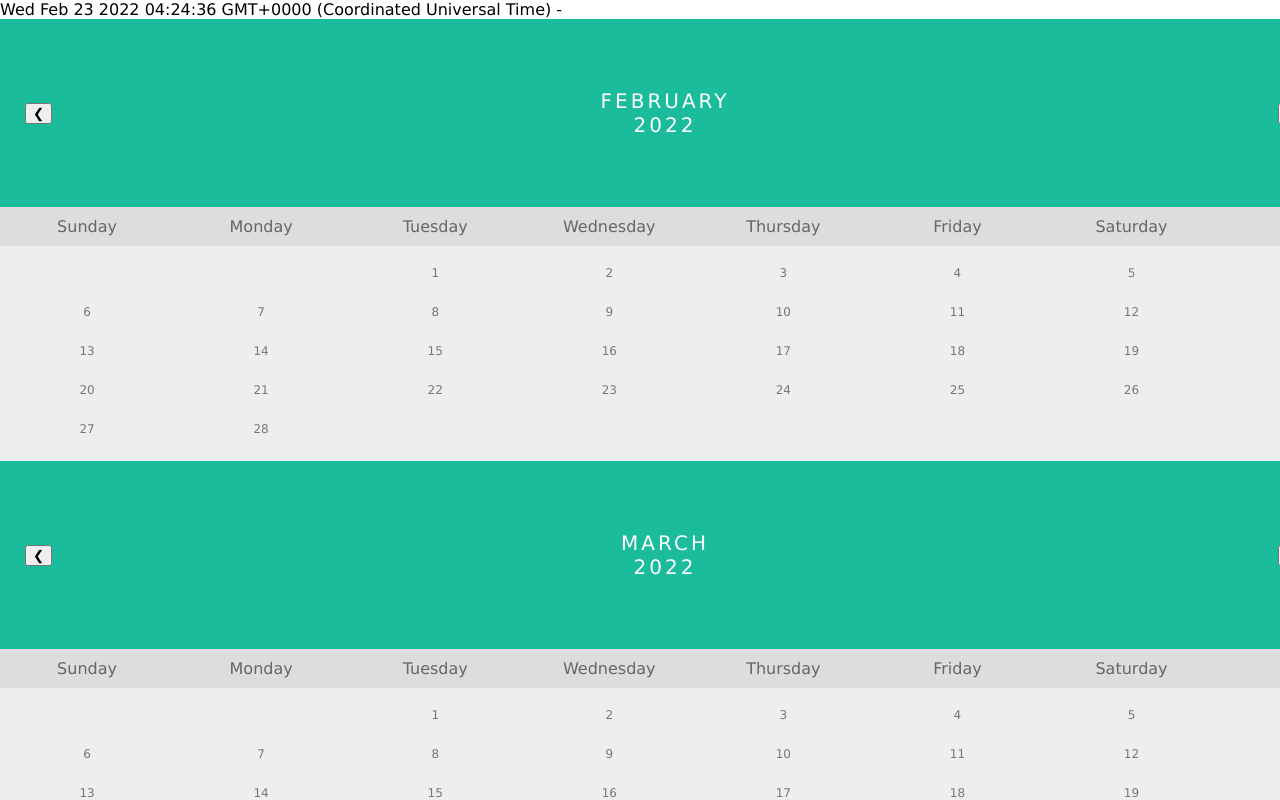
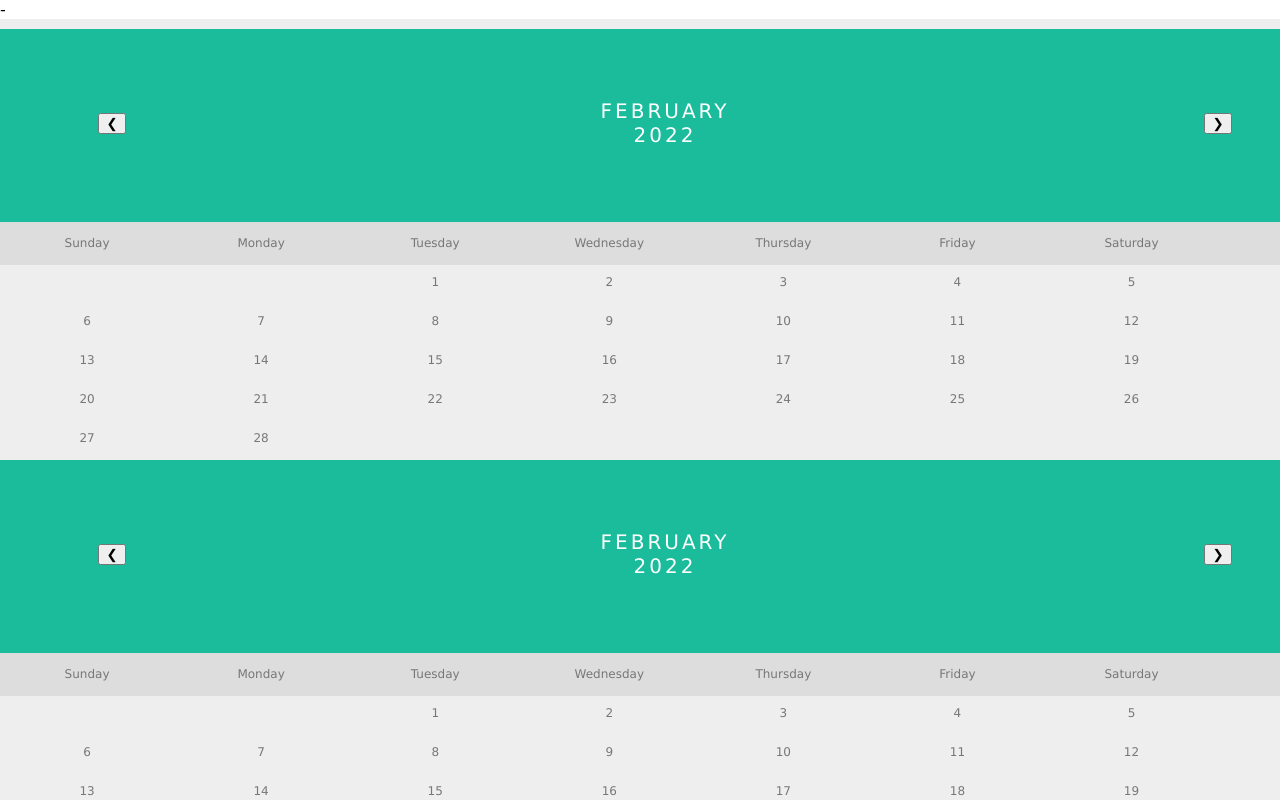
Before and after one commit to frcruz/fan-challenge, a React (Create React App) app: page / in a window 1280 px wide. Shown: the top 800 px of the page. Built offline with nearby package versions, Linux system fonts and the light colour scheme.

Commit message:
updated to have numMonths prop, hilight dates works a little better

```diff
--- a/src/App.js
+++ b/src/App.js
@@ -8,19 +8,21 @@ import "react-datepicker/dist/react-datepicker.css";
 
 function App() {
   const startDate = new Date();
-  const [selectedStart, setSelectedStart] = useState(startDate);
+  const [selectedStart, setSelectedStart] = useState('');
   const [endDate, setEndDate] = useState('');
   const [activeDates, setActiveDates] = useState([startDate, endDate]);
   const [hoverEndDate, setHoverEndDate] = useState(startDate);
 
   const selectDateCallback = (date) => {
-    if(date < selectedStart) {
+    if(date < selectedStart || selectedStart === '') {
       setSelectedStart(date);
     }
     else {
       setEndDate(date);
     }
     setActiveDates([selectedStart, endDate]);
+    console.log(selectedStart);
+    console.log(endDate);
   }
 
   const onMouseHoverCallback = (date) => {
@@ -32,12 +34,7 @@ function App() {
   return (
     <div>
       {selectedStart.toString()} - {endDate.toString()}
-      <Calendar selectDateCallback={selectDateCallback} startDate={startDate} activeDates={[startDate, endDate]} hoverEndDate={hoverEndDate} onMouseHoverCallback={onMouseHoverCallback}/>
-      <Calendar selectDateCallback={selectDateCallback} startDate={new Date(startDate.getFullYear(), startDate.getMonth() + 1)} activeDates={activeDates} hoverEndDate={hoverEndDate} onMouseHoverCallback={onMouseHoverCallback}/>
-      <Calendar selectDateCallback={selectDateCallback} startDate={new Date(startDate.getFullYear(), startDate.getMonth() + 2)} activeDates={activeDates} hoverEndDate={hoverEndDate} onMouseHoverCallback={onMouseHoverCallback}/>
-      <Calendar selectDateCallback={selectDateCallback} startDate={new Date(startDate.getFullYear(), startDate.getMonth() + 3)} activeDates={activeDates} hoverEndDate={hoverEndDate} onMouseHoverCallback={onMouseHoverCallback}/>
-      <Calendar selectDateCallback={selectDateCallback} startDate={new Date(startDate.getFullYear(), startDate.getMonth() + 4)} activeDates={activeDates} hoverEndDate={hoverEndDate} onMouseHoverCallback={onMouseHoverCallback}/>
-      <Calendar selectDateCallback={selectDateCallback} startDate={new Date(startDate.getFullYear(), startDate.getMonth() + 5)} activeDates={activeDates} hoverEndDate={hoverEndDate} onMouseHoverCallback={onMouseHoverCallback}/>
+      <Calendar selectDateCallback={selectDateCallback} startDate={startDate} activeDates={[startDate, endDate]} numMonths={6} hoverEndDate={hoverEndDate} onMouseHoverCallback={onMouseHoverCallback}/>
     </div>
   );
 }
--- a/src/Calendar.js
+++ b/src/Calendar.js
@@ -1,7 +1,6 @@
 import React, { useEffect, useState } from 'react';
 import Day from './Day.js'
 import './Calendar.css'
-import { DOM_KEY_LOCATION } from '@testing-library/user-event/dist/keyboard/types';
 function Calendar(props) {
     const daysOfWeek =  {
         0: 'Sunday',
@@ -49,22 +48,26 @@ function Calendar(props) {
         </div>
     );
     function renderMonth(month) {
-        let day = new Date(month.getFullYear(), month.getMonth(), 1);
-        let days = [[]];
-        if(day.getDay() !== 0) {
-            for(let i = 0; i < day.getDay(); i++) {
-                days[0].push(<li key={i - day.getDay()}></li>);
+
+        let days = [];
+        let months = new Date(month);
+        for(let j = 0; j < props.numMonths; j++) {
+            days.push([]);
+            let day = new Date(months.getFullYear(), months.getMonth(), 1);
+            days[j].push(header);
+            if(day.getDay() !== 0) {
+                for(let i = 0; i < day.getDay(); i++) {
+                    days[j].push(<li key={i - day.getDay()}></li>);
+                }
             }
+            while (day.getMonth() === months.getMonth()) {
+                days[j].push(<li key={day.getDate()}><Day selectDateCallback={props.selectDateCallback} date={new Date(day)} activeDates={props.activeDates} hoverEndDate={props.hoverEndDate} onMouseHoverCallback={props.onMouseHoverCallback}/></li>);
+                day.setDate(day.getDate() + 1);
+            }
+            months.setMonth(months.getMonth() + 1);
+            //console.log(months);
         }
-        let week = 0;
-        while (day.getMonth() === month.getMonth()) {
-            if(day.getDay() === 0 && day.getDate() > 1) {
-                week += 1;
-                days.push([]);
-            }
-            days[week].push(<li key={day.getDate()}><Day selectDateCallback={props.selectDateCallback} date={new Date(day)} activeDates={props.activeDates} hoverEndDate={props.hoverEndDate} onMouseHoverCallback={props.onMouseHoverCallback}/></li>);
-            day.setDate(day.getDate() + 1);
-          }
+        //console.log(days);
         return days;
     };
     useEffect(() => {
@@ -72,7 +75,6 @@ function Calendar(props) {
     });
     return (
         <div>
-            {header}
             <ul className="days">{renderMonth(startDate)}</ul>
         </div>
 
--- a/src/Day.js
+++ b/src/Day.js
@@ -1,12 +1,10 @@
 import React, { useState, useEffect, useRef} from 'react';
 import "./Day.css"
 function Day(props) {
-    const [classes, setClasses] = useState(['day']);
+    const classes = ['day'];
     var active = useRef(false);
     function onClick() {
-        let temp = classes;
-        temp.push('active');
-        setClasses(temp);
+        active.current = true;
         props.selectDateCallback(props.date);
     }
 
@@ -22,8 +20,6 @@ function Day(props) {
     useEffect(() => {
         let [start, end] = props.activeDates;
         if(props.date >= start && props.date <= end) {
-            console.log(props.hoverEndDate)
-            console.log(props.date);
             active.current = true;
         }
         else {
```
